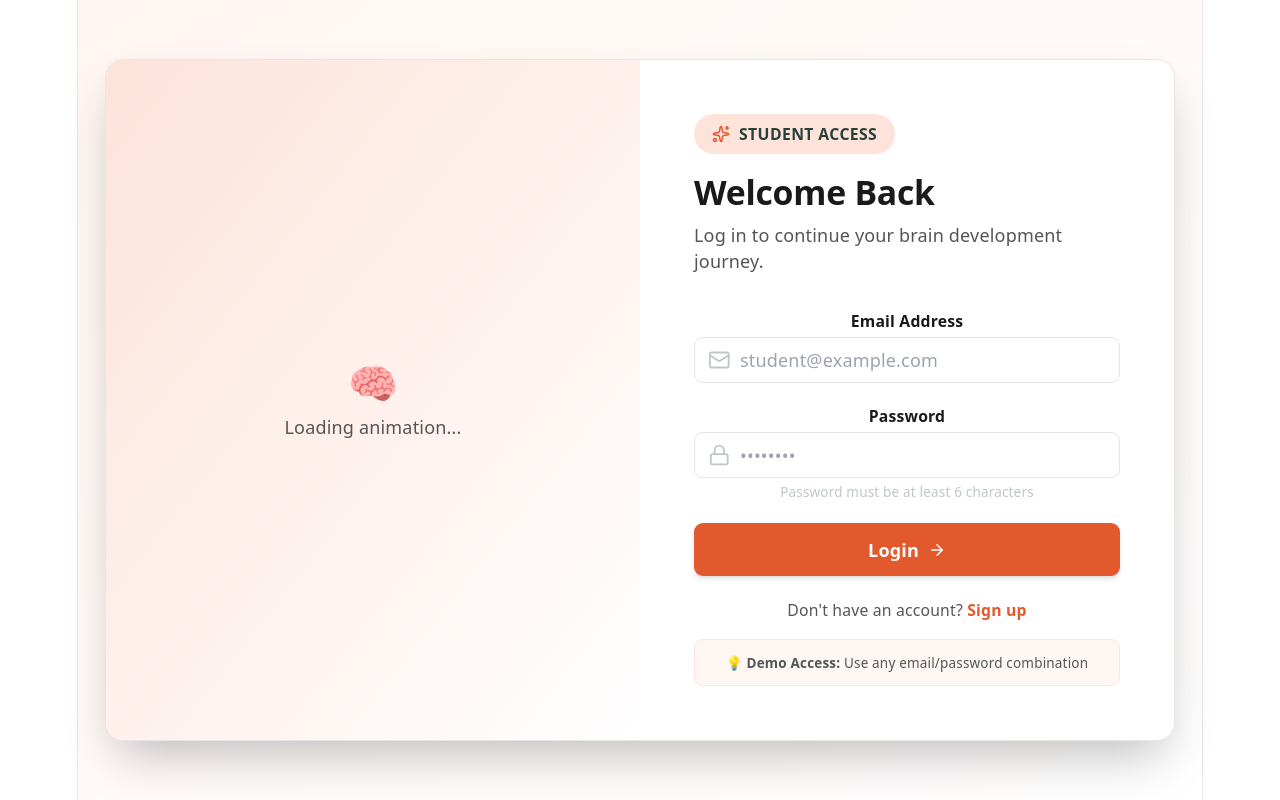
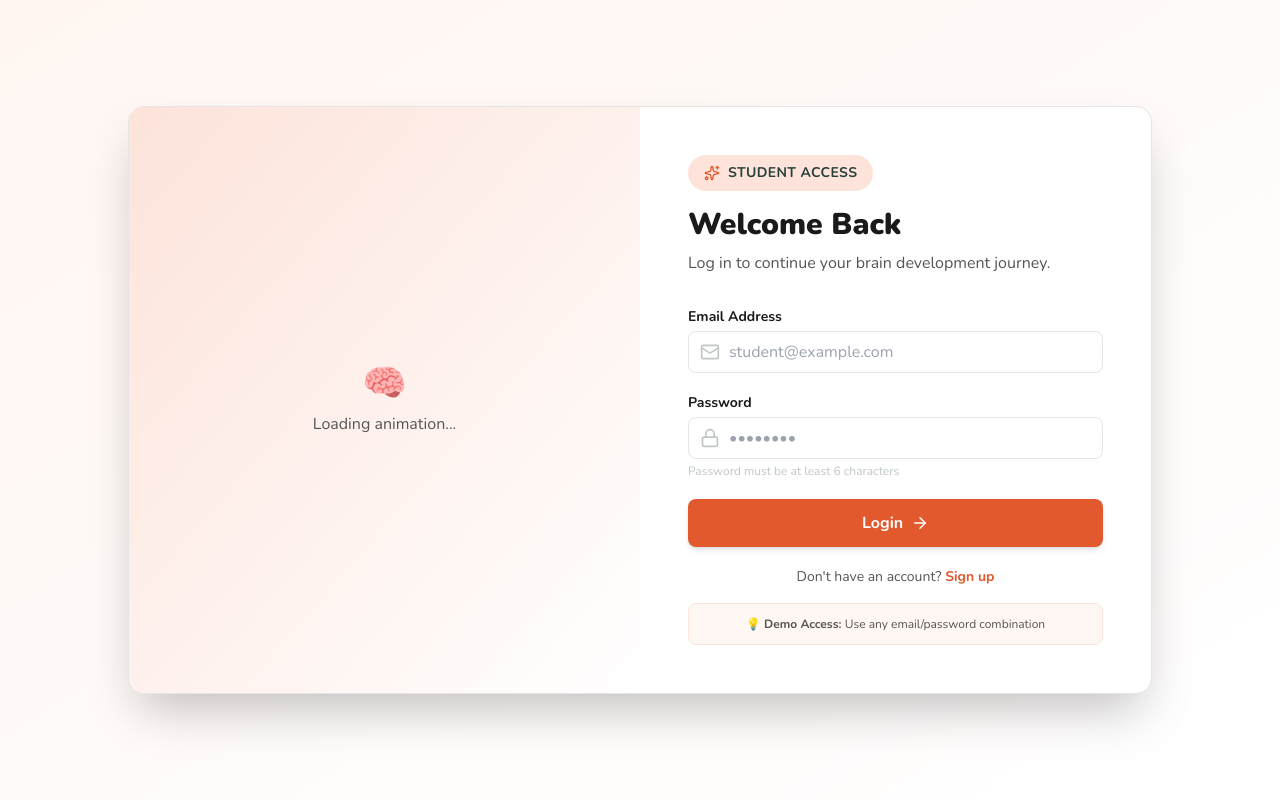
Before and after one commit to Khatrip009/my-abacus-app, a React (Vite) app: page /#/login in a window 1280 px wide. Built offline with nearby package versions, Linux system fonts and the light colour scheme.

Commit message:
Update index.css

```diff
--- a/src/index.css
+++ b/src/index.css
@@ -1,113 +1,89 @@
+/* src/index.css */
 @tailwind base;
 @tailwind components;
 @tailwind utilities;
 
-:root {
-  --text: #6b6375;
-  --text-h: #08060d;
-  --bg: #fff;
-  --border: #e5e4e7;
-  --code-bg: #f4f3ec;
-  --accent: #aa3bff;
-  --accent-bg: rgba(170, 59, 255, 0.1);
-  --accent-border: rgba(170, 59, 255, 0.5);
-  --social-bg: rgba(244, 243, 236, 0.5);
-  --shadow:
-    rgba(0, 0, 0, 0.1) 0 10px 15px -3px, rgba(0, 0, 0, 0.05) 0 4px 6px -2px;
+/* Import custom fonts */
+@import './fonts/fonts.css';
 
-  --sans: system-ui, 'Segoe UI', Roboto, sans-serif;
-  --heading: system-ui, 'Segoe UI', Roboto, sans-serif;
-  --mono: ui-monospace, Consolas, monospace;
-
-  font: 18px/145% var(--sans);
-  letter-spacing: 0.18px;
-  color-scheme: light dark;
-  color: var(--text);
-  background: var(--bg);
-  font-synthesis: none;
-  text-rendering: optimizeLegibility;
-  -webkit-font-smoothing: antialiased;
-  -moz-osx-font-smoothing: grayscale;
-
-  @media (max-width: 1024px) {
-    font-size: 16px;
-  }
-}
-
-@media (prefers-color-scheme: dark) {
-  :root {
-    --text: #9ca3af;
-    --text-h: #f3f4f6;
-    --bg: #16171d;
-    --border: #2e303a;
-    --code-bg: #1f2028;
-    --accent: #c084fc;
-    --accent-bg: rgba(192, 132, 252, 0.15);
-    --accent-border: rgba(192, 132, 252, 0.5);
-    --social-bg: rgba(47, 48, 58, 0.5);
-    --shadow:
-      rgba(0, 0, 0, 0.4) 0 10px 15px -3px, rgba(0, 0, 0, 0.25) 0 4px 6px -2px;
-  }
-
-  #social .button-icon {
-    filter: invert(1) brightness(2);
-  }
-}
-
-
-
-#root {
-  width: 1126px;
-  max-width: 100%;
-  margin: 0 auto;
-  text-align: center;
-  border-inline: 1px solid var(--border);
-  min-height: 100svh;
-  display: flex;
-  flex-direction: column;
+/* Base styles for the entire app */
+* {
+  margin: 0;
+  padding: 0;
   box-sizing: border-box;
 }
 
-h1,
-h2 {
-  font-family: var(--heading);
-  font-weight: 500;
-  color: var(--text-h);
+html,
+body,
+#root {
+  width: 100%;
+  min-height: 100vh;
+  margin: 0;
+  padding: 0;
 }
 
-h1 {
-  font-size: 56px;
-  letter-spacing: -1.68px;
-  margin: 32px 0;
-  @media (max-width: 1024px) {
-    font-size: 36px;
-    margin: 20px 0;
-  }
+body {
+  font-family: 'Nunito', system-ui, 'Segoe UI', Roboto, sans-serif;
+  -webkit-font-smoothing: antialiased;
+  -moz-osx-font-smoothing: grayscale;
+  background-color: #FFF6F2;
 }
-h2 {
-  font-size: 24px;
-  line-height: 118%;
-  letter-spacing: -0.24px;
-  margin: 0 0 8px;
-  @media (max-width: 1024px) {
-    font-size: 20px;
-  }
+
+/* Custom scrollbar for better UX */
+::-webkit-scrollbar {
+  width: 8px;
+  height: 8px;
 }
-p {
+
+::-webkit-scrollbar-track {
+  background: #f1f1f1;
+  border-radius: 10px;
+}
+
+::-webkit-scrollbar-thumb {
+  background: #E2592D;
+  border-radius: 10px;
+}
+
+::-webkit-scrollbar-thumb:hover {
+  background: #C94E26;
+}
+
+/* Remove number input arrows */
+input[type='number']::-webkit-outer-spin-button,
+input[type='number']::-webkit-inner-spin-button {
+  -webkit-appearance: none;
   margin: 0;
 }
 
-code,
-.counter {
-  font-family: var(--mono);
-  display: inline-flex;
-  border-radius: 4px;
-  color: var(--text-h);
+input[type='number'] {
+  -moz-appearance: textfield;
+  appearance: textfield;
 }
 
-code {
-  font-size: 15px;
-  line-height: 135%;
-  padding: 4px 8px;
-  background: var(--code-bg);
+/* Focus outline styles */
+*:focus {
+  outline: none;
 }
+
+*:focus-visible {
+  outline: 2px solid #E2592D;
+  outline-offset: 2px;
+}
+
+/* Smooth transitions */
+a,
+button {
+  transition: all 0.2s ease;
+}
+
+/* Print styles */
+@media print {
+  body {
+    background: white;
+  }
+
+  .no-print {
+    display: none !important;
+  }
+}
```
